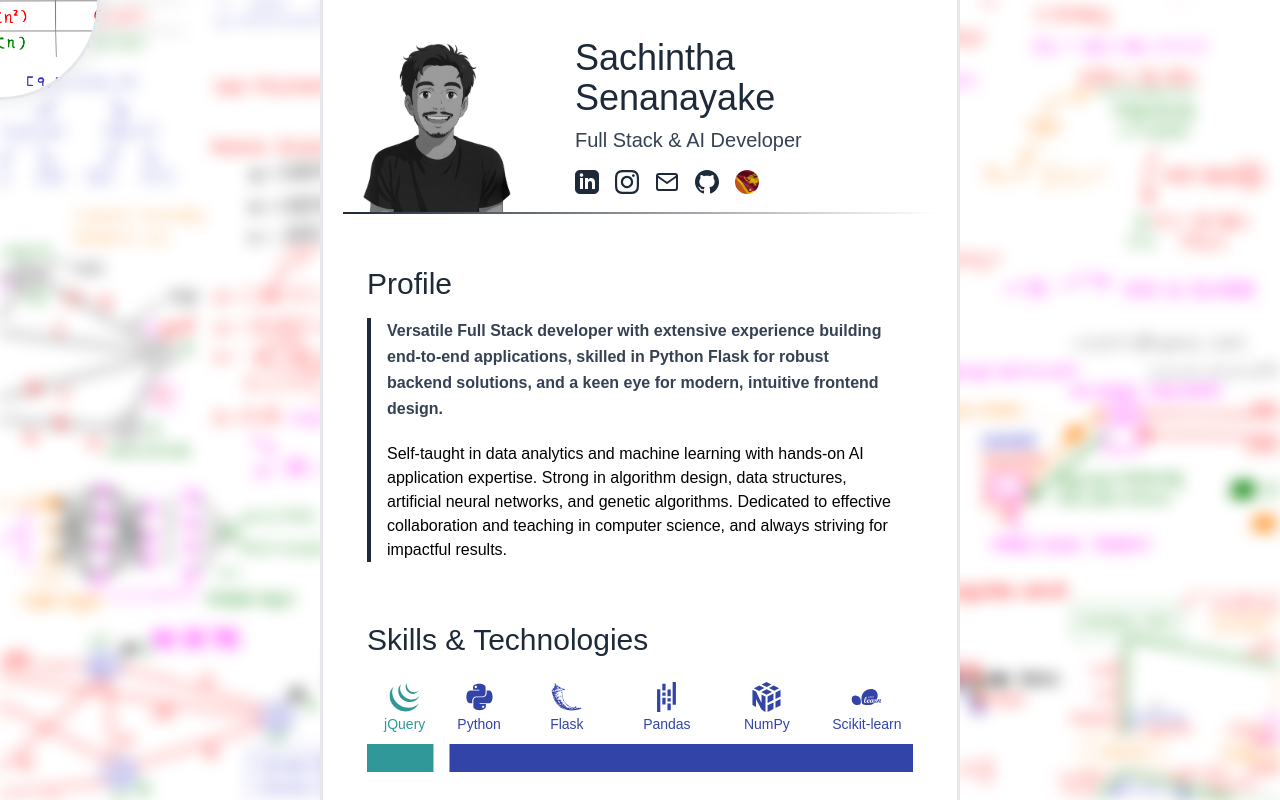
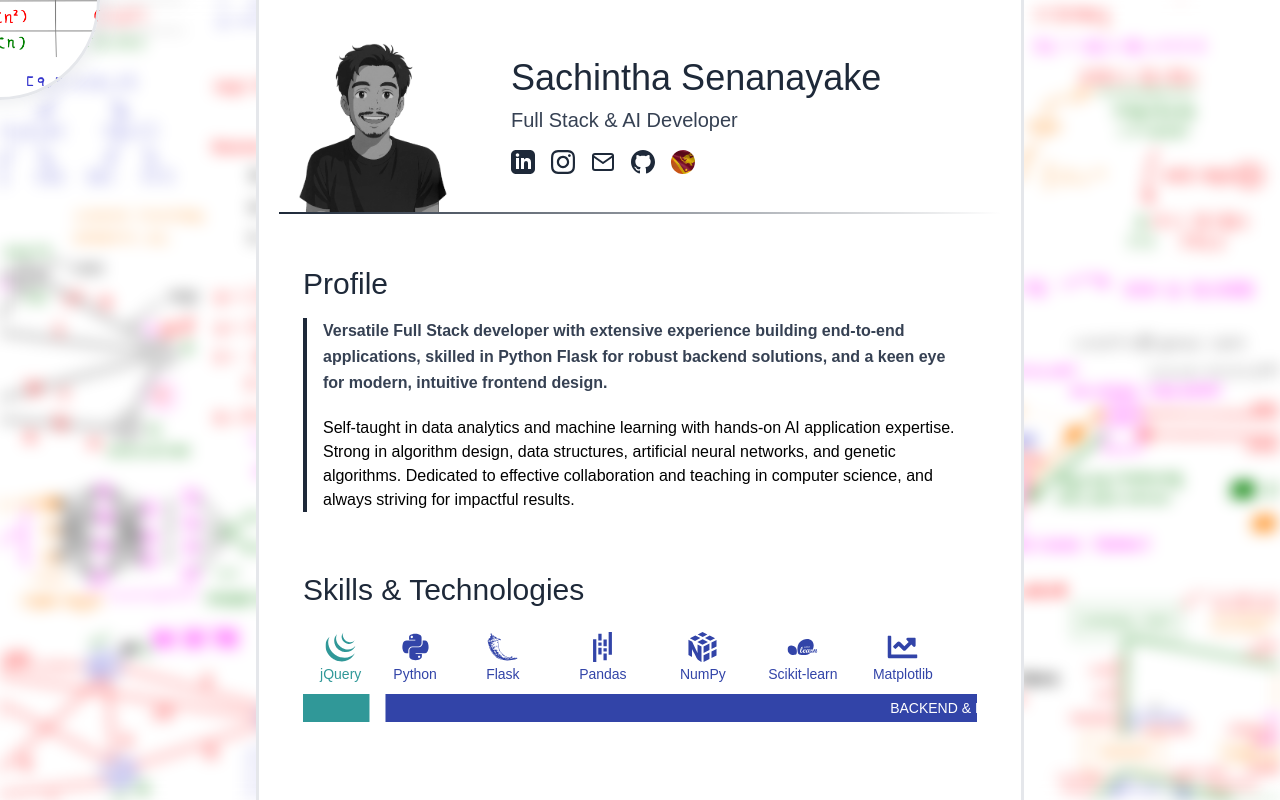
Before and after one commit to sachintha180/sachintha-portfolio, a React (Vite) app in the folder frontend/: page / in a window 1280 px wide. Built offline with nearby package versions, Linux system fonts and the light colour scheme; a web font is replaced by a local one.

Commit message:
update home.tsx to have a large width on xl screens

```diff
--- a/frontend/src/pages/Home.tsx
+++ b/frontend/src/pages/Home.tsx
@@ -41,7 +41,7 @@ export default function Home() {
       <MouseFollower radius={200} zIndex={30} position={mouse} />
 
       {/* Main Section */}
-      <main className="mx-auto w-full h-full font-title p-5 bg-white border-x-3 border-gray-200 z-30 relative flex flex-col xl:w-1/2">
+      <main className="mx-auto w-full h-full font-title p-5 bg-white border-x-3 border-gray-200 z-30 relative flex flex-col xl:w-3/5">
         {/* Header Row - Fixed at top */}
         <div className="flex-shrink-0">
           <HomeHeader />
--- a/frontend/src/pages/ModelDashboard.tsx
+++ b/frontend/src/pages/ModelDashboard.tsx
@@ -6,7 +6,7 @@ import SidebarRight from "../components/SidebarRight";
 
 export default function ModelDashboard() {
   return (
-    <div className="h-screen p-4 bg-gray-50 space-y-4">
+    <div className="h-screen w-screen font-title relative space-y-4 p-4 overflow-hidden font-title">
       <div className="p-2">
         <h1 className="text-3xl font-semibold">Model Playground</h1>
       </div>
```
